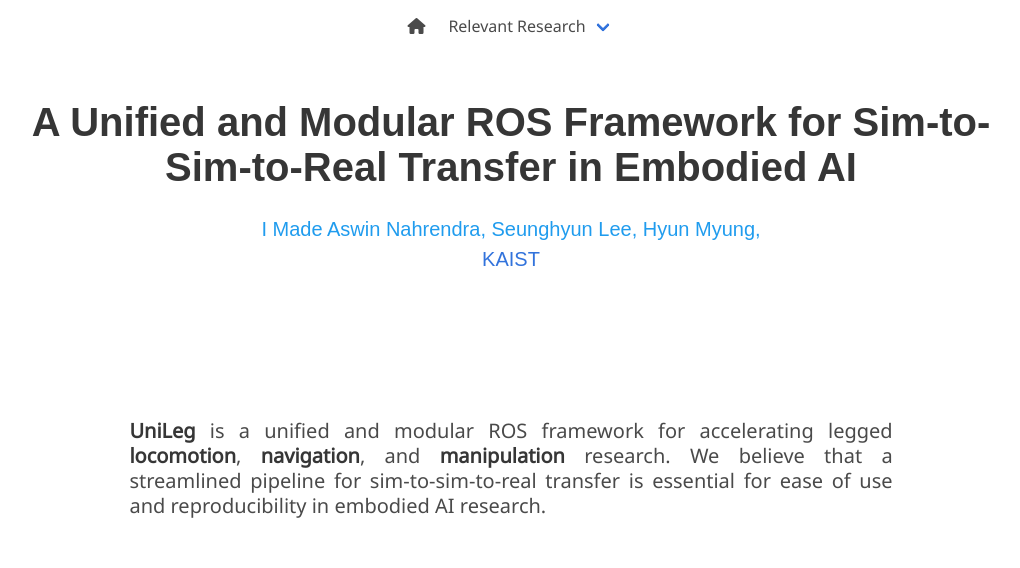
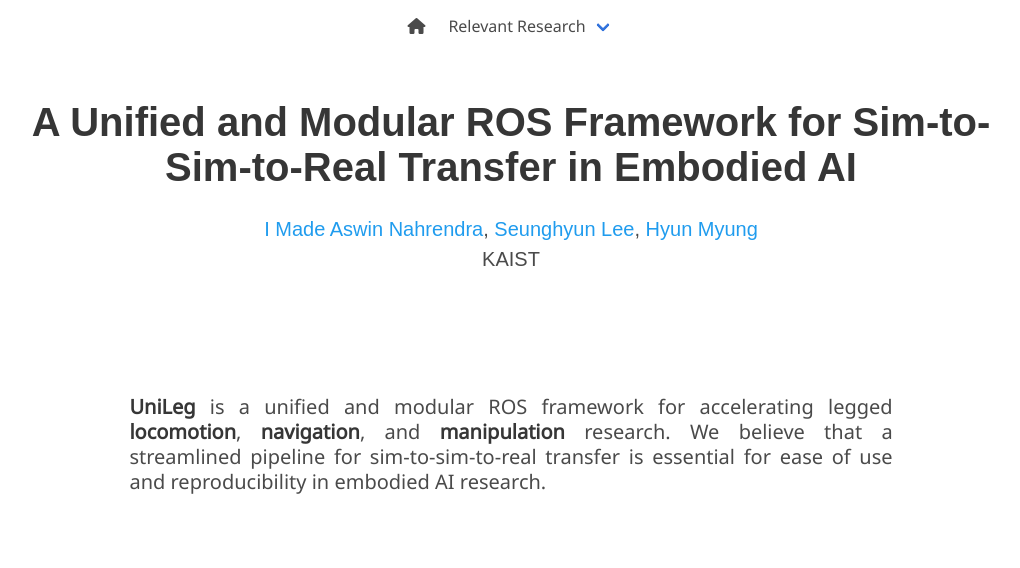
Before and after one commit to unirospkg/unirospkg.github.io, a plain HTML site: page index.html in a window 1280 px wide. Shown: the top 568 px of the page, without its empty margins (129-1149 px from the left). Drawn offline with nearby package versions, Linux system fonts and the light colour scheme; some icons are missing; a web font is replaced by a local one.

Commit message:
hyperlink error

```diff
--- a/index.html
+++ b/index.html
@@ -89,15 +89,15 @@
           <h1 class="title is-2 publication-title">A Unified and Modular ROS Framework for Sim-to-Sim-to-Real Transfer in Embodied AI</h1>
           <div class="is-size-5 publication-authors">
             <span class="author-block">
-              <a href="https://anahrendra.github.io">I Made Aswin Nahrendra,
+              <a href="https://anahrendra.github.io">I Made Aswin Nahrendra</a>,
             </span>
 
             <span class="author-block">
-              <a href="https://urobot.kaist.ac.kr/url_teams/mr-seunghyun-lee/">Seunghyun Lee,
+              <a href="https://urobot.kaist.ac.kr/url_teams/mr-seunghyun-lee/">Seunghyun Lee</a>,
             </span>
 
             <span class="author-block">
-              <a href="https://urobot.kaist.ac.kr/url_teams/prof-hyunmyung/">Hyun Myung,
+              <a href="https://urobot.kaist.ac.kr/url_teams/prof-hyunmyung/">Hyun Myung</a>
             </span>
 
 
```
